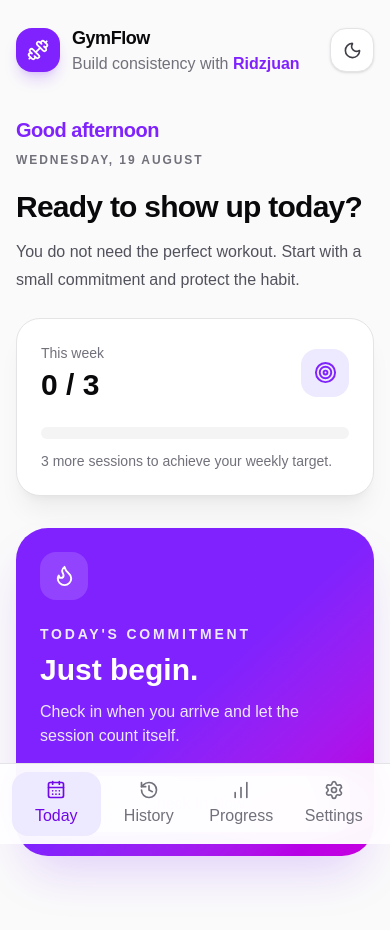
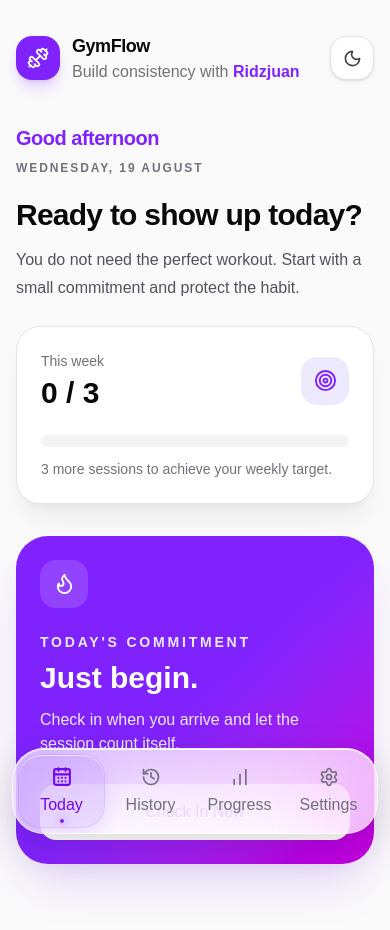
Before and after one commit to ameeridz/gymflow, a Next.js app: page / in a window 390 px wide. Shown: the top 930 px of the page. Built offline with nearby package versions, Linux system fonts and the light colour scheme.

Commit message:
feat: add liquid glass mobile navigation
Adds a floating glass-inspired mobile navigation with adaptive themes, iOS safe-area support and improved content spacing.

```diff
--- a/src/components/app-navigation.tsx
+++ b/src/components/app-navigation.tsx
@@ -7,7 +7,10 @@ import {
   History,
   Settings,
 } from "lucide-react";
-import { usePathname, useRouter } from "next/navigation";
+import {
+  usePathname,
+  useRouter,
+} from "next/navigation";
 
 const navigationItems = [
   {
@@ -32,7 +35,10 @@ const navigationItems = [
   },
 ];
 
-function isActiveRoute(pathname: string, href: string) {
+function isActiveRoute(
+  pathname: string,
+  href: string,
+) {
   if (href === "/") {
     return pathname === "/";
   }
@@ -40,7 +46,9 @@ function isActiveRoute(pathname: string, href: string) {
   return pathname.startsWith(href);
 }
 
-function desktopButtonClass(active: boolean) {
+function desktopButtonClass(
+  active: boolean,
+) {
   const base =
     "flex w-full items-center gap-3 rounded-2xl px-4 py-3 text-sm font-semibold transition-colors";
 
@@ -50,20 +58,26 @@ function desktopButtonClass(active: boolean) {
   const inactiveStyle =
     "text-zinc-600 hover:bg-zinc-100 hover:text-zinc-950 dark:text-zinc-400 dark:hover:bg-zinc-900 dark:hover:text-white";
 
-  return `${base} ${active ? activeStyle : inactiveStyle}`;
+  return `${base} ${
+    active ? activeStyle : inactiveStyle
+  }`;
 }
 
-function mobileButtonClass(active: boolean) {
+function mobileButtonClass(
+  active: boolean,
+) {
   const base =
-    "flex flex-col items-center justify-center gap-1 rounded-2xl px-2 py-2 text-xs font-medium transition-colors";
+    "group relative flex min-w-0 flex-col items-center justify-center gap-1 overflow-hidden rounded-[1.35rem] px-2 py-2.5 text-[0.68rem] font-semibold transition-all duration-300 ease-out active:scale-95";
 
   const activeStyle =
-    "bg-violet-100 text-violet-700 dark:bg-violet-500/15 dark:text-violet-400";
+    "bg-violet-500/15 text-violet-700 shadow-[inset_0_1px_0_rgba(255,255,255,0.65),0_6px_20px_rgba(124,58,237,0.14)] ring-1 ring-violet-500/20 dark:bg-violet-400/15 dark:text-violet-300 dark:shadow-[inset_0_1px_0_rgba(255,255,255,0.12),0_6px_24px_rgba(124,58,237,0.18)] dark:ring-violet-300/15";
 
   const inactiveStyle =
-    "text-zinc-500 hover:bg-zinc-100 dark:text-zinc-400 dark:hover:bg-zinc-900";
+    "text-zinc-500 hover:bg-white/45 hover:text-zinc-800 dark:text-zinc-400 dark:hover:bg-white/[0.06] dark:hover:text-zinc-100";
 
-  return `${base} ${active ? activeStyle : inactiveStyle}`;
+  return `${base} ${
+    active ? activeStyle : inactiveStyle
+  }`;
 }
 
 export function DesktopSidebar() {
@@ -73,7 +87,7 @@ export function DesktopSidebar() {
   return (
     <aside className="fixed inset-y-0 left-0 z-40 hidden w-72 flex-col border-r border-zinc-200 bg-white px-5 py-6 dark:border-zinc-800 dark:bg-zinc-950 lg:flex">
       <div className="flex items-center gap-3 px-3">
-        <div className="flex h-11 w-11 items-center justify-center rounded-2xl bg-violet-600 text-white shadow-lg shadow-violet-600/20">
+        <div className="flex h-11 w-11 shrink-0 items-center justify-center rounded-2xl bg-violet-600 text-white shadow-lg shadow-violet-600/20">
           <Dumbbell size={22} />
         </div>
 
@@ -100,19 +114,34 @@ export function DesktopSidebar() {
         </div>
       </div>
 
-      <nav className="mt-10 space-y-2">
+      <nav
+        aria-label="Desktop navigation"
+        className="mt-10 space-y-2"
+      >
         {navigationItems.map((item) => {
           const Icon = item.icon;
-          const active = isActiveRoute(pathname, item.href);
+
+          const active = isActiveRoute(
+            pathname,
+            item.href,
+          );
 
           return (
             <button
               key={item.href}
               type="button"
-              onClick={() => router.push(item.href)}
-              className={desktopButtonClass(active)}
+              onClick={() =>
+                router.push(item.href)
+              }
+              aria-current={
+                active ? "page" : undefined
+              }
+              className={desktopButtonClass(
+                active,
+              )}
             >
               <Icon size={19} />
+
               <span>{item.label}</span>
             </button>
           );
@@ -120,7 +149,9 @@ export function DesktopSidebar() {
       </nav>
 
       <div className="mt-auto rounded-2xl bg-zinc-100 p-4 dark:bg-zinc-900">
-        <p className="text-sm font-bold">Small steps count.</p>
+        <p className="text-sm font-bold">
+          Small steps count.
+        </p>
 
         <p className="mt-1 text-xs leading-5 text-zinc-500 dark:text-zinc-400">
           A short session still protects the habit.
@@ -135,25 +166,83 @@ export function MobileNavigation() {
   const router = useRouter();
 
   return (
-    <nav className="fixed inset-x-0 bottom-0 z-50 border-t border-zinc-200 bg-white/95 px-3 pb-[calc(env(safe-area-inset-bottom)+0.5rem)] pt-2 backdrop-blur-xl dark:border-zinc-800 dark:bg-zinc-950/95 lg:hidden">
-      <div className="mx-auto grid max-w-lg grid-cols-4 gap-1">
+    <div className="pointer-events-none fixed inset-x-0 bottom-0 z-50 px-3 pb-[calc(env(safe-area-inset-bottom)+0.6rem)] lg:hidden">
+      <div className="mx-auto max-w-lg">
+        <nav
+          aria-label="Mobile navigation"
+          className="pointer-events-auto relative overflow-hidden rounded-[2rem] border border-white/60 bg-white/70 p-1.5 shadow-[0_12px_40px_rgba(24,24,27,0.16),inset_0_1px_0_rgba(255,255,255,0.9)] backdrop-blur-2xl backdrop-saturate-150 dark:border-white/10 dark:bg-zinc-950/65 dark:shadow-[0_14px_45px_rgba(0,0,0,0.45),inset_0_1px_0_rgba(255,255,255,0.1)]"
+        >
+          <div
+            aria-hidden="true"
+            className="pointer-events-none absolute inset-x-5 top-0 h-px bg-gradient-to-r from-transparent via-white/90 to-transparent dark:via-white/20"
+          />
+
+          <div
+            aria-hidden="true"
+            className="pointer-events-none absolute -left-8 -top-10 h-24 w-24 rounded-full bg-violet-400/15 blur-2xl dark:bg-violet-500/10"
+          />
+
+          <div
+            aria-hidden="true"
+            className="pointer-events-none absolute -bottom-12 -right-8 h-28 w-28 rounded-full bg-fuchsia-400/10 blur-2xl dark:bg-fuchsia-500/10"
+          />
+
+          <div className="relative grid grid-cols-4 gap-1">
             {navigationItems.map((item) => {
               const Icon = item.icon;
-          const active = isActiveRoute(pathname, item.href);
+
+              const active = isActiveRoute(
+                pathname,
+                item.href,
+              );
 
               return (
                 <button
                   key={item.href}
                   type="button"
-              onClick={() => router.push(item.href)}
-              className={mobileButtonClass(active)}
+                  onClick={() =>
+                    router.push(item.href)
+                  }
+                  aria-current={
+                    active
+                      ? "page"
+                      : undefined
+                  }
+                  className={mobileButtonClass(
+                    active,
+                  )}
                 >
-              <Icon size={20} />
-              <span>{item.label}</span>
+                  <span
+                    className={`flex h-6 w-8 items-center justify-center rounded-full transition-transform duration-300 ${
+                      active
+                        ? "scale-105"
+                        : "group-hover:scale-105"
+                    }`}
+                  >
+                    <Icon
+                      size={20}
+                      strokeWidth={
+                        active ? 2.35 : 2
+                      }
+                    />
+                  </span>
+
+                  <span className="max-w-full truncate">
+                    {item.label}
+                  </span>
+
+                  {active ? (
+                    <span
+                      aria-hidden="true"
+                      className="absolute bottom-1 h-1 w-1 rounded-full bg-violet-600 shadow-[0_0_8px_rgba(124,58,237,0.9)] dark:bg-violet-300"
+                    />
+                  ) : null}
                 </button>
               );
             })}
           </div>
         </nav>
+      </div>
+    </div>
   );
 }
--- a/src/components/app-shell.tsx
+++ b/src/components/app-shell.tsx
@@ -16,7 +16,7 @@ export function AppShell({
     <div className="min-h-screen bg-zinc-50 text-zinc-950 transition-colors dark:bg-zinc-950 dark:text-zinc-50">
       <DesktopSidebar />
 
-      <div className="min-h-screen pb-24 pt-[env(safe-area-inset-top)] lg:pl-72 lg:pb-0 lg:pt-0">
+      <div className="min-h-screen pb-36 pt-[calc(env(safe-area-inset-top)+0.5rem)] lg:pl-72 lg:pb-0 lg:pt-0">
         {children}
       </div>
 
```
Lines whose indentation alone changed are shown as unchanged.
